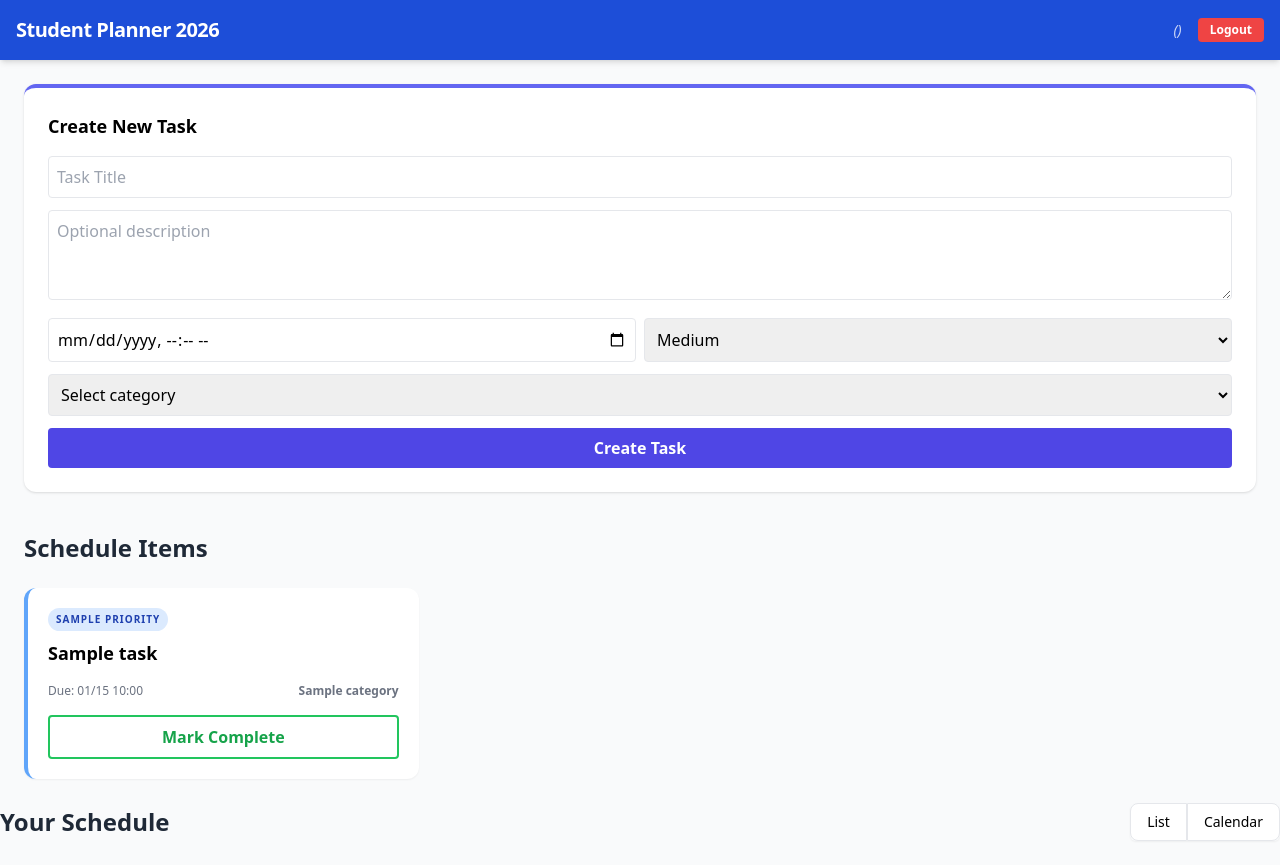
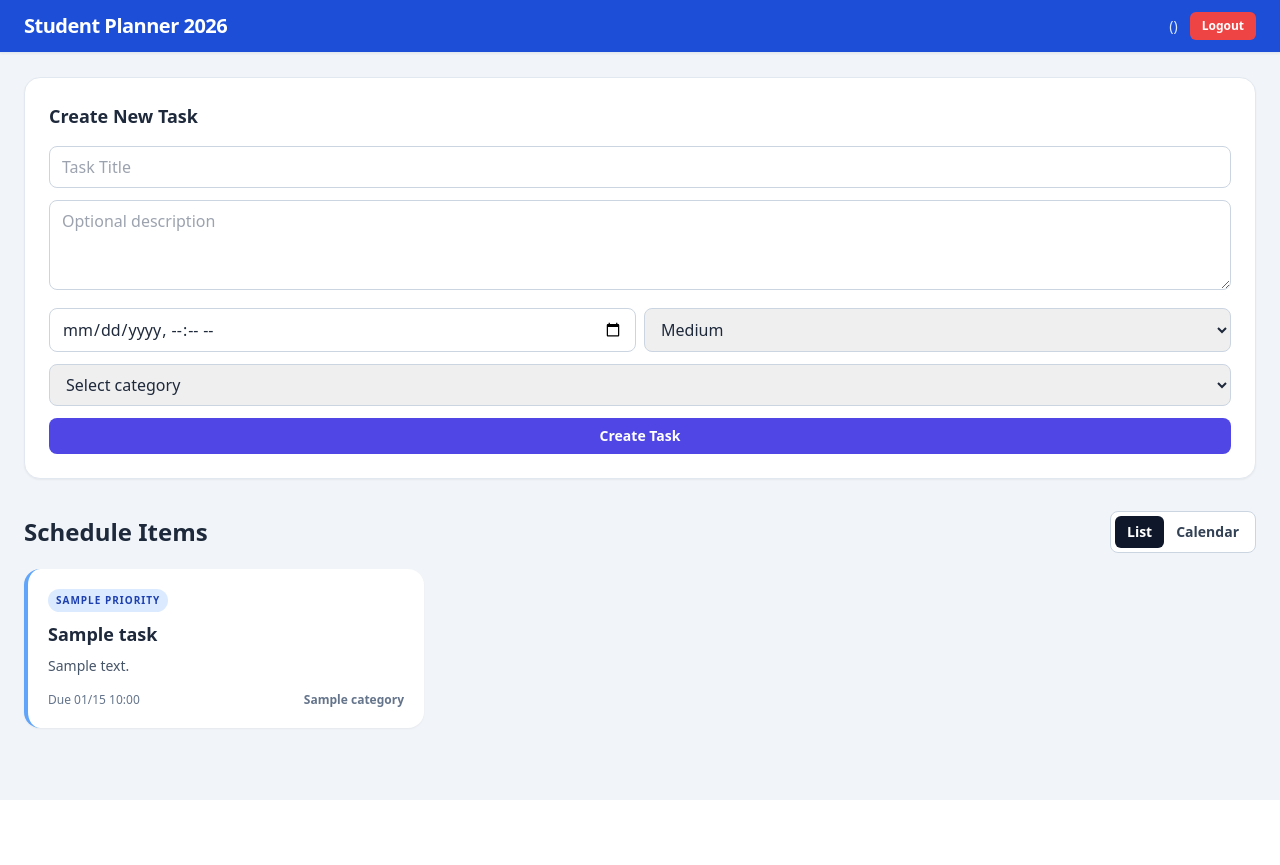
Before and after one commit to daniel-dunning/student-planner, a FastAPI app: template templates/index.html in a window 1280 px wide. After the commit the page ends 800 px from the top, so only its background shows below. Run offline with FastAPI, Linux system fonts and the light colour scheme; the template is opened without the code that fills it: most values are stand-ins (such as "Sample title", 1, 10 or a date in 2020); some libraries are stand-ins or nearby versions.

Commit message:
docker release version 1.0

```diff
--- a/templates/index.html
+++ b/templates/index.html
@@ -5,199 +5,201 @@
     <meta name="viewport" content="width=device-width, initial-scale=1.0">
     <title>Student Planner Dashboard</title>
     <script src="https://cdn.tailwindcss.com"></script>
+    <script src="https://cdn.jsdelivr.net/npm/fullcalendar@6.1.8/index.global.min.js"></script>
 </head>
-<body class="bg-gray-50 min-h-screen">
-    <nav class="bg-blue-700 p-4 text-white shadow-md">
-        <div class="container mx-auto flex justify-between items-center">
-            <h1 class="text-xl font-bold tracking-tight">Student Planner 2026</h1>
-            <div class="flex items-center gap-4">
-                <span class="text-sm opacity-80 italic">{{ user.username }} ({{ user.role }})</span>
-                <a href="/logout" class="bg-red-500 hover:bg-red-600 text-xs font-bold py-1 px-3 rounded transition">Logout</a>
+<body class="min-h-screen bg-slate-100 text-slate-800">
+    <nav class="sticky top-0 z-10 border-b border-slate-200 bg-blue-700 px-4 py-3 text-white shadow-sm sm:px-6">
+        <div class="mx-auto flex w-full max-w-7xl flex-wrap items-center justify-between gap-3">
+            <h1 class="text-lg font-bold tracking-tight sm:text-xl">Student Planner 2026</h1>
+            <div class="flex w-full items-center justify-between gap-3 sm:w-auto sm:justify-end">
+                <span class="truncate text-xs font-medium text-blue-100 sm:text-sm">{{ user.username }} ({{ user.role }})</span>
+                <a href="/logout" class="rounded-md bg-red-500 px-3 py-1.5 text-xs font-semibold transition hover:bg-red-600">Logout</a>
             </div>
         </div>
     </nav>
 
-    <main class="container mx-auto p-6">
+    <main class="mx-auto w-full max-w-7xl px-4 py-5 sm:px-6 sm:py-6">
         {% if flash %}
-        <div class="mb-4 p-3 rounded bg-yellow-100 text-yellow-800 font-bold">{{ flash }}</div>
+        <div class="mb-5 rounded-lg border border-yellow-200 bg-yellow-50 px-4 py-3 text-sm font-semibold text-yellow-800">{{ flash }}</div>
         {% endif %}
+
         {% if user.role == 'admin' %}
-        <div class="grid md:grid-cols-2 gap-6 mb-10">
-            <div class="bg-white p-6 rounded-xl shadow border-t-4 border-blue-500">
-                <h3 class="font-bold text-lg mb-4">Manage Students</h3>
+        <section class="mb-8 grid grid-cols-1 gap-4 lg:grid-cols-2">
+            <div class="rounded-2xl border border-slate-200 bg-white p-4 shadow-sm sm:p-6">
+                <h2 class="mb-4 text-lg font-bold">Manage Students</h2>
                 <form action="/admin/add_user" method="post" class="space-y-3">
-                    <input type="text" name="username" placeholder="Student Username" class="w-full border p-2 rounded" required>
-                    <input type="password" name="password" placeholder="Temporary Password" class="w-full border p-2 rounded" required>
-                    <button type="submit" class="w-full bg-blue-600 text-white py-2 rounded font-semibold">Add Student</button>
+                    <input type="text" name="username" placeholder="Student Username" class="w-full rounded-lg border border-slate-300 px-3 py-2" required>
+                    <input type="password" name="password" placeholder="Temporary Password" class="w-full rounded-lg border border-slate-300 px-3 py-2" required>
+                    <button type="submit" class="w-full rounded-lg bg-blue-600 py-2 text-sm font-semibold text-white hover:bg-blue-700">Add Student</button>
                 </form>
             </div>
 
-            <div class="bg-white p-6 rounded-xl shadow border-t-4 border-green-500">
-                <h3 class="font-bold text-lg mb-4">Assign New Task</h3>
+            <div class="rounded-2xl border border-slate-200 bg-white p-4 shadow-sm sm:p-6">
+                <h2 class="mb-4 text-lg font-bold">Assign New Task</h2>
                 <form action="/admin/assign_task" method="post" class="space-y-3">
-                    <input type="text" name="title" placeholder="Task Title (e.g. Math Quiz)" class="w-full border p-2 rounded" required>
-                    <div class="grid grid-cols-2 gap-2">
-                        <select name="student_id" class="border p-2 rounded" required>
+                    <input type="text" name="title" placeholder="Task Title (e.g. Math Quiz)" class="w-full rounded-lg border border-slate-300 px-3 py-2" required>
+                    <div class="grid grid-cols-1 gap-2 sm:grid-cols-2">
+                        <select name="student_id" class="rounded-lg border border-slate-300 px-3 py-2" required>
                             <option value="" disabled selected>Select Student</option>
                             {% for s in students %}
                             <option value="{{ s.id }}">{{ s.username }}</option>
                             {% endfor %}
                         </select>
-                        <select name="priority" class="border p-2 rounded">
+                        <select name="priority" class="rounded-lg border border-slate-300 px-3 py-2">
                             <option value="High">High</option>
                             <option value="Medium" selected>Medium</option>
                             <option value="Low">Low</option>
                         </select>
                     </div>
-                    <div class="grid grid-cols-2 gap-2">
-                        <input type="datetime-local" name="due_date" class="border p-2 rounded" required>
-                        <!-- <input type="text" name="category" placeholder="Category (e.g. Chores)" class="border p-2 rounded"> -->
-                    <select name="category" class="w-full border p-2 rounded" required>
+                    <div class="grid grid-cols-1 gap-2 sm:grid-cols-2">
+                        <input type="datetime-local" name="due_date" class="rounded-lg border border-slate-300 px-3 py-2" required>
+                        <select name="category" class="w-full rounded-lg border border-slate-300 px-3 py-2" required>
                             <option value="" disabled selected>Select category</option>
                             {% for c in categories %}
                             <option value="{{ c }}">{{ c }}</option>
                             {% endfor %}
                         </select>
                     </div>
-                    <button type="submit" class="w-full bg-green-600 text-white py-2 rounded font-semibold">Assign Task</button>
+                    <button type="submit" class="w-full rounded-lg bg-green-600 py-2 text-sm font-semibold text-white hover:bg-green-700">Assign Task</button>
                 </form>
             </div>
-        </div>
-        <hr class="mb-10">
+        </section>
         {% endif %}
 
         {% if user.role != 'admin' %}
-        <div class="grid md:grid-cols-1 gap-6 mb-10">
-            <div class="bg-white p-6 rounded-xl shadow border-t-4 border-indigo-500">
-                <h3 class="font-bold text-lg mb-4">Create New Task</h3>
+        <section class="mb-8">
+            <div class="rounded-2xl border border-slate-200 bg-white p-4 shadow-sm sm:p-6">
+                <h2 class="mb-4 text-lg font-bold">Create New Task</h2>
                 <form action="/tasks/create" method="post" class="space-y-3">
-                    <input type="text" name="title" placeholder="Task Title" class="w-full border p-2 rounded" required>
-                    <textarea name="description" placeholder="Optional description" class="w-full border p-2 rounded" rows="3"></textarea>
-                    <div class="grid grid-cols-2 gap-2">
-                        <input type="datetime-local" name="due_date" class="border p-2 rounded" required>
-                        <select name="priority" class="border p-2 rounded">
+                    <input type="text" name="title" placeholder="Task Title" class="w-full rounded-lg border border-slate-300 px-3 py-2" required>
+                    <textarea name="description" placeholder="Optional description" class="w-full rounded-lg border border-slate-300 px-3 py-2" rows="3"></textarea>
+                    <div class="grid grid-cols-1 gap-2 sm:grid-cols-2">
+                        <input type="datetime-local" name="due_date" class="rounded-lg border border-slate-300 px-3 py-2" required>
+                        <select name="priority" class="rounded-lg border border-slate-300 px-3 py-2">
                             <option value="High">High</option>
                             <option value="Medium" selected>Medium</option>
                             <option value="Low">Low</option>
                         </select>
                     </div>
-                    <select name="category" class="w-full border p-2 rounded" required>
+                    <select name="category" class="w-full rounded-lg border border-slate-300 px-3 py-2" required>
                         <option value="" disabled selected>Select category</option>
                         {% for c in categories %}
                         <option value="{{ c }}">{{ c }}</option>
                         {% endfor %}
                     </select>
-                    <button type="submit" class="w-full bg-indigo-600 text-white py-2 rounded font-semibold">Create Task</button>
+                    <button type="submit" class="w-full rounded-lg bg-indigo-600 py-2 text-sm font-semibold text-white hover:bg-indigo-700">Create Task</button>
                 </form>
             </div>
+        </section>
+        {% endif %}
+
+        <section>
+            <div class="mb-4 flex flex-wrap items-center justify-between gap-3">
+                <h2 class="text-xl font-bold sm:text-2xl">Schedule Items</h2>
+                <div class="inline-flex rounded-lg border border-slate-300 bg-white p-1 text-sm">
+                    <button id="list-button" onclick="toggleView('list')" class="rounded-md bg-slate-900 px-3 py-1.5 font-semibold text-white">List</button>
+                    <button id="calendar-button" onclick="toggleView('calendar')" class="rounded-md px-3 py-1.5 font-semibold text-slate-700">Calendar</button>
+                </div>
+            </div>
+
+            <div id="list-view" class="grid grid-cols-1 gap-4 md:grid-cols-2 xl:grid-cols-3">
+                {% for task in tasks %}
+                <article class="overflow-hidden rounded-2xl border-l-4 bg-white shadow-sm
+                    {% if not task.is_completed and task.due_datetime < now %} border-red-500 bg-red-50
+                    {% elif task.is_completed %} border-slate-300 bg-slate-50
+                    {% else %} border-blue-400 {% endif %}">
+
+                    <div class="p-4 sm:p-5">
+                        <div class="mb-2 flex items-center justify-between gap-2">
+                            <span class="rounded-full px-2 py-1 text-[10px] font-black uppercase tracking-widest
+                                {% if task.priority == 'High' %} bg-red-200 text-red-800
+                                {% elif task.priority == 'Low' %} bg-emerald-100 text-emerald-700
+                                {% else %} bg-blue-100 text-blue-800 {% endif %}">
+                                {{ task.priority }}
+                            </span>
+                            {% if user.role == 'admin' %}
+                            <span class="text-xs font-semibold text-blue-700">{{ task.owner.username|title }}</span>
+                            {% endif %}
+                        </div>
+
+                        <h3 class="text-base font-bold sm:text-lg {% if task.is_completed %} text-slate-500 line-through {% endif %}">
+                            {{ task.title }}
+                        </h3>
+
+                        {% if task.description %}
+                        <p class="mt-2 text-sm text-slate-600">{{ task.description }}</p>
+                        {% endif %}
+
+                        <div class="mt-4 flex items-center justify-between text-xs text-slate-500">
+                            <span>Due {{ task.due_datetime.strftime('%m/%d %H:%M') }}</span>
+                            <span class="font-bold">{{ task.category }}</span>
+                        </div>
+
+                        {% if task.is_completed %}
+                        <div class="mt-3 rounded-md bg-green-100 py-1 text-center text-xs font-semibold text-green-700">
+                            ✓ Completed{% if task.actual_completed_at %} at {{ task.actual_completed_at.strftime('%H:%M') }}{% endif %}
                         </div>
                         {% endif %}
 
-        <h2 class="text-2xl font-bold text-gray-800 mb-6">Schedule Items</h2>
-        <div class="grid gap-6 sm:grid-cols-1 md:grid-cols-2 lg:grid-cols-3">
-            {% for task in tasks %}
-            <div class="bg-white rounded-xl shadow-sm border-l-4 overflow-hidden
-                {% if not task.is_completed and task.due_datetime < now %} border-red-500 bg-red-50
-                {% elif task.is_completed %} border-gray-300 bg-gray-50
-                {% else %} border-blue-400 {% endif %}">
-
-                <div class="p-5">
-                    <div class="flex justify-between items-center mb-2">
-                        <span class="text-[10px] font-black uppercase tracking-widest px-2 py-1 rounded-full
-                            {% if task.priority == 'High' %} bg-red-200 text-red-800 {% else %} bg-blue-100 text-blue-800 {% endif %}">
-                            {{ task.priority }}
-                        </span>
-                        {% if user.role == 'admin' %}
-                        <span class="text-xs font-bold text-blue-600">Assignee: {{ task.owner.username|title }}</span>
-                        {% endif %}
-                    </div>
-
-                    <h3 class="text-lg font-bold {% if task.is_completed %} line-through text-gray-400 {% endif %}">
-                        {{ task.title }}
-                    </h3>
-
-                    <div class="mt-4 text-xs text-gray-500 flex justify-between">
-                        <span>Due: {{ task.due_datetime.strftime('%m/%d %H:%M') }}</span>
-                        <span class="font-bold">{{ task.category }}</span>
-                    </div>
-
-                    {% if not task.is_completed %}
-                    <form action="/tasks/{{ task.id }}/complete" method="post" class="mt-4">
-                        <input type="hidden" name="x_user_id" value="{{ user.id }}">
-                        <button type="submit" class="w-full bg-white border-2 border-green-500 text-green-600 hover:bg-green-500 hover:text-white font-bold py-2 px-4 rounded transition-all">
-                            Mark Complete
-                        </button>
-                    </form>
-
                         {% if user.role == 'admin' or task.owner.id == user.id %}
-                    <div class="mt-3 flex gap-2">
-                        <button type="button" onclick="toggleEditForm({{ task.id }})" class="flex-1 bg-yellow-500 text-white py-2 rounded font-bold">Edit</button>
+                        <div class="mt-4 flex gap-2">
+                            <button type="button" onclick="toggleEditForm({{ task.id }})" class="flex-1 rounded-lg bg-amber-500 py-2 text-sm font-semibold text-white hover:bg-amber-600">Edit</button>
                             <form action="/tasks/{{ task.id }}/delete" method="post" onsubmit="return confirm('Delete this task?');" class="flex-1">
-                            <button type="submit" class="w-full bg-red-500 text-white py-2 rounded font-bold">Delete</button>
+                                <button type="submit" class="w-full rounded-lg bg-red-500 py-2 text-sm font-semibold text-white hover:bg-red-600">Delete</button>
                             </form>
                         </div>
 
-                    <form id="edit-form-{{ task.id }}" action="/tasks/{{ task.id }}/edit" method="post" class="mt-3 bg-gray-50 p-3 rounded hidden">
-                        <input type="text" name="title" value="{{ task.title }}" class="w-full border p-2 rounded mb-2" required>
-                        <textarea name="description" class="w-full border p-2 rounded mb-2" rows="2">{{ task.description or '' }}</textarea>
-                        <div class="grid grid-cols-2 gap-2 mb-2">
-                            <input type="datetime-local" name="due_date" value="{{ task.due_datetime.strftime('%Y-%m-%dT%H:%M') }}" class="border p-2 rounded" required>
-                            <select name="priority" class="border p-2 rounded">
+                        <form id="edit-form-{{ task.id }}" action="/tasks/{{ task.id }}/edit" method="post" class="mt-3 hidden rounded-lg border border-slate-200 bg-slate-50 p-3">
+                            <input type="text" name="title" value="{{ task.title }}" class="mb-2 w-full rounded-lg border border-slate-300 px-3 py-2 text-sm" required>
+                            <textarea name="description" class="mb-2 w-full rounded-lg border border-slate-300 px-3 py-2 text-sm" rows="2">{{ task.description or '' }}</textarea>
+                            <div class="mb-2 grid grid-cols-1 gap-2 sm:grid-cols-2">
+                                <input type="datetime-local" name="due_date" value="{{ task.due_datetime.strftime('%Y-%m-%dT%H:%M') }}" class="rounded-lg border border-slate-300 px-3 py-2 text-sm" required>
+                                <select name="priority" class="rounded-lg border border-slate-300 px-3 py-2 text-sm">
                                     <option value="High" {% if task.priority == 'High' %}selected{% endif %}>High</option>
                                     <option value="Medium" {% if task.priority == 'Medium' %}selected{% endif %}>Medium</option>
                                     <option value="Low" {% if task.priority == 'Low' %}selected{% endif %}>Low</option>
                                 </select>
                             </div>
-                        <select name="category" class="w-full border p-2 rounded mb-2">
+                            <select name="category" class="mb-2 w-full rounded-lg border border-slate-300 px-3 py-2 text-sm">
                                 {% for c in categories %}
                                 <option value="{{ c }}" {% if task.category == c %}selected{% endif %}>{{ c }}</option>
                                 {% endfor %}
                             </select>
                             <div class="flex gap-2">
-                            <button type="submit" class="flex-1 bg-indigo-600 text-white py-2 rounded font-bold">Save</button>
-                            <button type="button" onclick="toggleEditForm({{ task.id }})" class="flex-1 bg-gray-300 text-black py-2 rounded font-bold">Cancel</button>
+                                <button type="submit" class="flex-1 rounded-lg bg-indigo-600 py-2 text-sm font-semibold text-white hover:bg-indigo-700">Save</button>
+                                <button type="button" onclick="toggleEditForm({{ task.id }})" class="flex-1 rounded-lg bg-slate-300 py-2 text-sm font-semibold text-slate-900 hover:bg-slate-400">Cancel</button>
                             </div>
                         </form>
                         {% endif %}
-
+                    </div>
+                </article>
                 {% else %}
-                    <div class="mt-4 text-center text-green-600 text-sm font-bold bg-green-100 py-1 rounded">
-                        ✓ Done at {{ task.actual_completed_at.strftime('%H:%M') }}
-                    </div>
-                    {% endif %}
-                </div>
+                <div class="col-span-full rounded-2xl border border-slate-200 bg-white p-8 text-center text-slate-500 shadow-sm">
+                    No tasks yet.
                 </div>
                 {% endfor %}
             </div>
+
+            <div id="calendar-container" class="hidden rounded-2xl border border-slate-200 bg-white p-3 shadow-sm sm:p-4">
+                <div id="calendar"></div>
+            </div>
+        </section>
     </main>
 </body>
-<script src='https://cdn.jsdelivr.net/npm/fullcalendar@6.1.8/index.global.min.js'></script>
-
-<div class="flex justify-between items-center mb-6">
-    <h2 class="text-2xl font-bold text-gray-800">Your Schedule</h2>
-    <div class="inline-flex rounded-md shadow-sm" role="group">
-        <button onclick="toggleView('list')" class="px-4 py-2 text-sm font-medium bg-white border border-gray-200 rounded-l-lg hover:bg-gray-100">List</button>
-        <button onclick="toggleView('calendar')" class="px-4 py-2 text-sm font-medium bg-white border border-gray-200 rounded-r-lg hover:bg-gray-100">Calendar</button>
-    </div>
-</div>
-
-<div id="calendar-container" class="hidden bg-white p-4 rounded-xl shadow mb-10">
-    <div id="calendar"></div>
-</div>
-
-<div id="list-view" class="grid gap-6 sm:grid-cols-1 md:grid-cols-2 lg:grid-cols-3">
-    </div>
-
 <script>
     let calendar;
 
     function toggleView(view) {
         const list = document.getElementById('list-view');
         const calContainer = document.getElementById('calendar-container');
+        const listButton = document.getElementById('list-button');
+        const calendarButton = document.getElementById('calendar-button');
 
         if (view === 'calendar') {
             list.classList.add('hidden');
             calContainer.classList.remove('hidden');
+            listButton.className = 'rounded-md px-3 py-1.5 font-semibold text-slate-700';
+            calendarButton.className = 'rounded-md bg-slate-900 px-3 py-1.5 font-semibold text-white';
             if (!calendar) {
                 initCalendar();
             }
@@ -205,13 +207,15 @@
         } else {
             list.classList.remove('hidden');
             calContainer.classList.add('hidden');
+            listButton.className = 'rounded-md bg-slate-900 px-3 py-1.5 font-semibold text-white';
+            calendarButton.className = 'rounded-md px-3 py-1.5 font-semibold text-slate-700';
         }
     }
 
     function initCalendar() {
         const calendarEl = document.getElementById('calendar');
         calendar = new FullCalendar.Calendar(calendarEl, {
-            initialView: 'dayGridMonth', // Options: timeGridDay, timeGridWeek
+            initialView: 'dayGridMonth',
             headerToolbar: {
                 left: 'prev,next today',
                 center: 'title',
```
Also changed, not shown: requirements.txt (added, +267 -0 lines), templates/login.html (+33 -14 lines), scheduler.db, 1 other file. Lines whose indentation alone changed are shown as unchanged.
